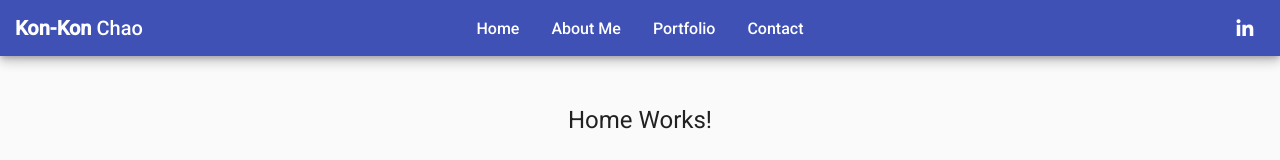
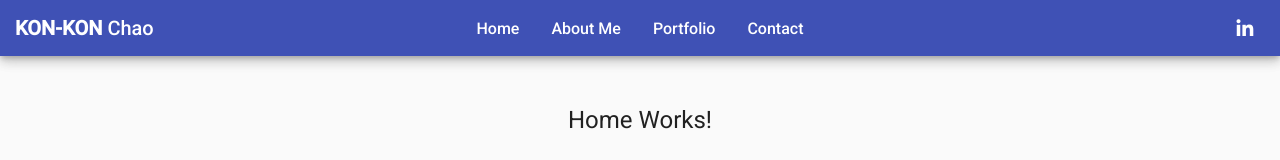
Before and after one commit to konman795/portfolio-site, an Angular app: page / in a window 1280 px wide. Shown: the top 160 px of the page. Built offline with nearby package versions, Linux system fonts and the light colour scheme.

Commit message:
Name logo update

```diff
--- a/src/app/header/header.component.html
+++ b/src/app/header/header.component.html
@@ -7,7 +7,7 @@
         </a>
       </div>
       <div class="col col-md-auto col-lg-2">
-        <h2 class="d-inline-block mb-0"><strong>Kon-Kon</strong> Chao</h2>
+        <h2 class="d-inline-block mb-0"><strong>KON-KON</strong> Chao</h2>
         <!-- <h2 class="d-inline-block mb-0"><strong>Test</strong> Company</h2> -->
       </div>
       <div class="col-md-auto col-lg d-none d-md-block text-lg-center">
--- a/src/stylesheets/styles.scss
+++ b/src/stylesheets/styles.scss
@@ -20,6 +20,9 @@ header {
     background-color: $primary;
     color: white;
     padding: 0.5rem 0;
+    h2 {
+        letter-spacing: 0.5rem;
+    }
 
     #hamburger-icon {
         font-size: 1.2rem;
```
